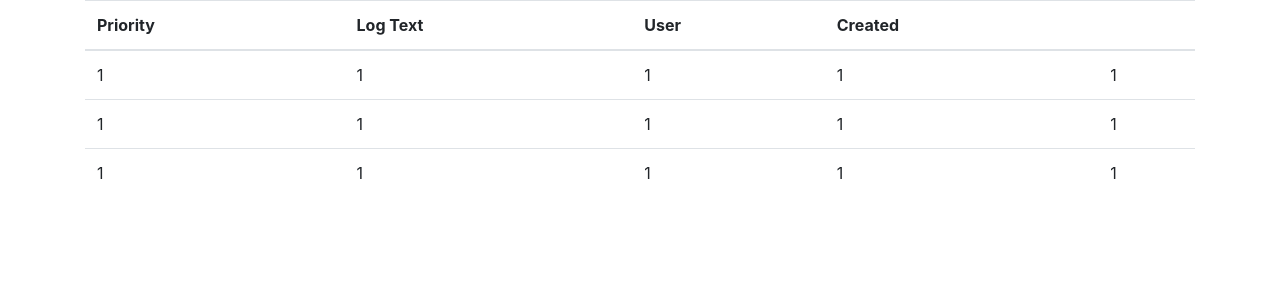
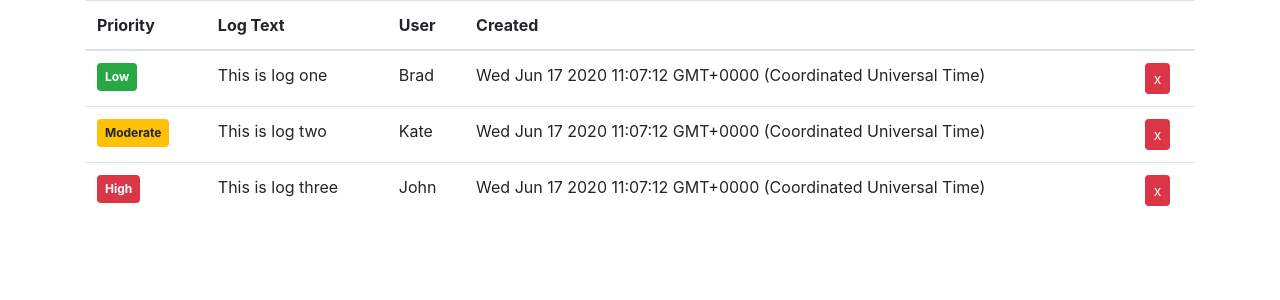
Before and after one commit to muntasir2165/buglogger, a React app: page / in a window 1280 px wide. Shown: the top 300 px of the page. Built offline with nearby package versions, Linux system fonts and the light colour scheme; the HTML template or start-up script is replaced by a standard one.

Commit message:
v-45 LogItem component

```diff
--- a/src/components/App.js
+++ b/src/components/App.js
@@ -6,21 +6,21 @@
 const App = () => {
   const [logs, setLogs] = useState([
     {
-      id: 1,
+      _id: 1,
       text: 'This is log one',
       priority: 'low',
       user: 'Brad',
       created: new Date().toString(),
     },
     {
-      id: 2,
+      _id: 2,
       text: 'This is log two',
       priority: 'moderate',
       user: 'Kate',
       created: new Date().toString(),
     },
     {
-      id: 3,
+      _id: 3,
       text: 'This is log three',
       priority: 'high',
       user: 'John',
@@ -42,7 +42,7 @@
         </thead>
         <tbody>
           {logs.map((log) => (
-            <LogItem />
+            <LogItem key={log._id} log={log} />
           ))}
         </tbody>
       </Table>
--- a/src/components/LogItem.js
+++ b/src/components/LogItem.js
@@ -1,13 +1,33 @@
 import React from 'react';
+import Button from 'react-bootstrap/Button';
+import Badge from 'react-bootstrap/Badge';
 
-const LogItem = () => {
+const LogItem = ({ log: { _id, priority, user, text, created } }) => {
+  const setVariant = () => {
+    if (priority === 'high') {
+      return 'danger';
+    } else if (priority === 'moderate') {
+      return 'warning';
+    } else {
+      return 'success';
+    }
+  };
+
   return (
     <tr>
-      <td>1</td>
-      <td>1</td>
-      <td>1</td>
-      <td>1</td>
-      <td>1</td>
+      <td>
+        <Badge variant={setVariant()} className='p-2'>
+          {priority.charAt(0).toUpperCase() + priority.slice(1)}
+        </Badge>
+      </td>
+      <td>{text}</td>
+      <td>{user}</td>
+      <td>{created}</td>
+      <td>
+        <Button variant='danger' size='sm'>
+          x
+        </Button>
+      </td>
     </tr>
   );
 };
```
